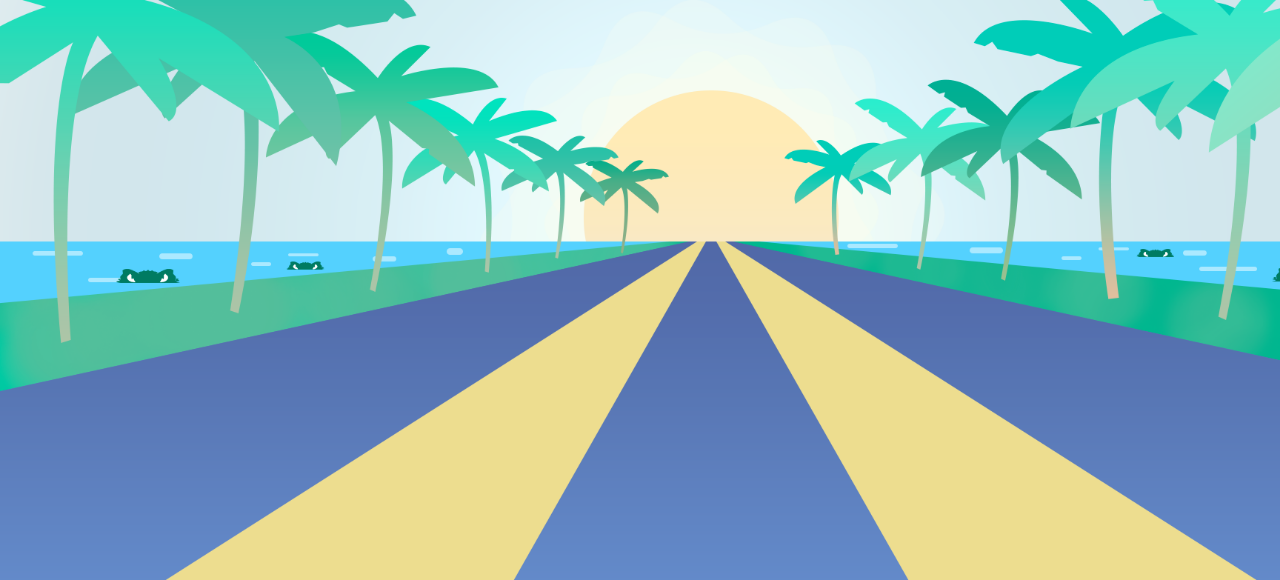
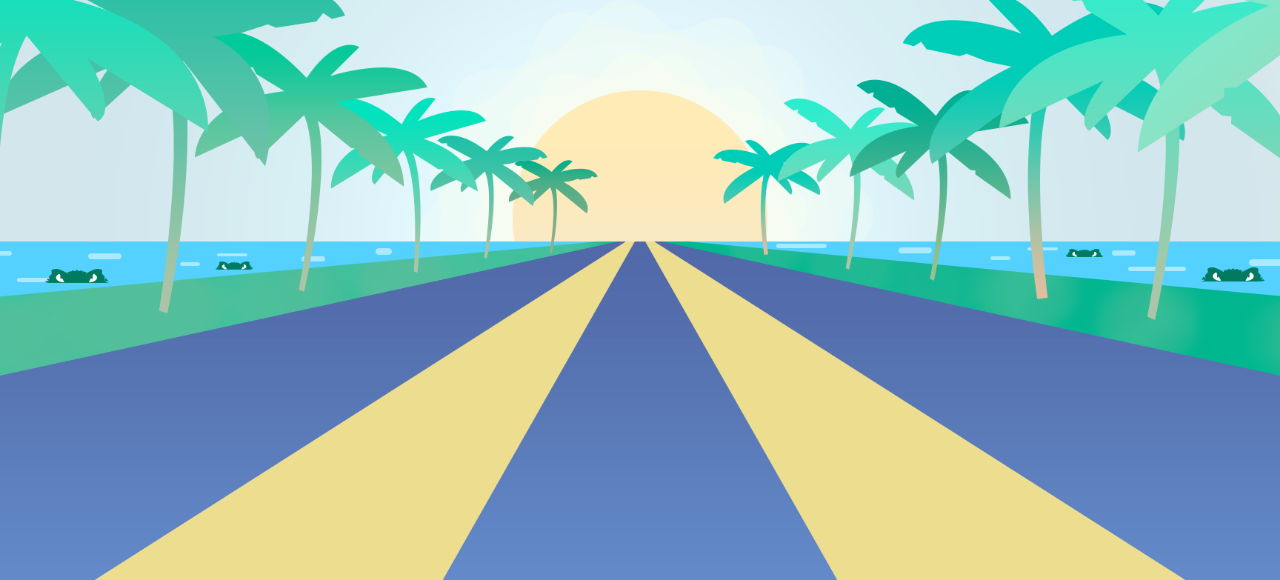
Before and after one commit to multicora/car-towing, a website: page dev/publicDev/dummy.jade in a window 1280 px wide. Shown: the part 220-800 px from the top of the page. Drawn offline with nearby package versions, Linux system fonts and the light colour scheme; files that its build step writes are made by us from their sources; files whose address does not match are found by name.

Commit message:
Changed bg position to center

```diff
--- a/dev/publicDev/style.scss
+++ b/dev/publicDev/style.scss
@@ -7,7 +7,7 @@ body {
   font-family: 'Arial', sans-serif;
   background-image: url(background.png);
   background-size: cover;
-  background-repeat: no-repeat;
+  background-position: center;
 }
 
 header {
```
